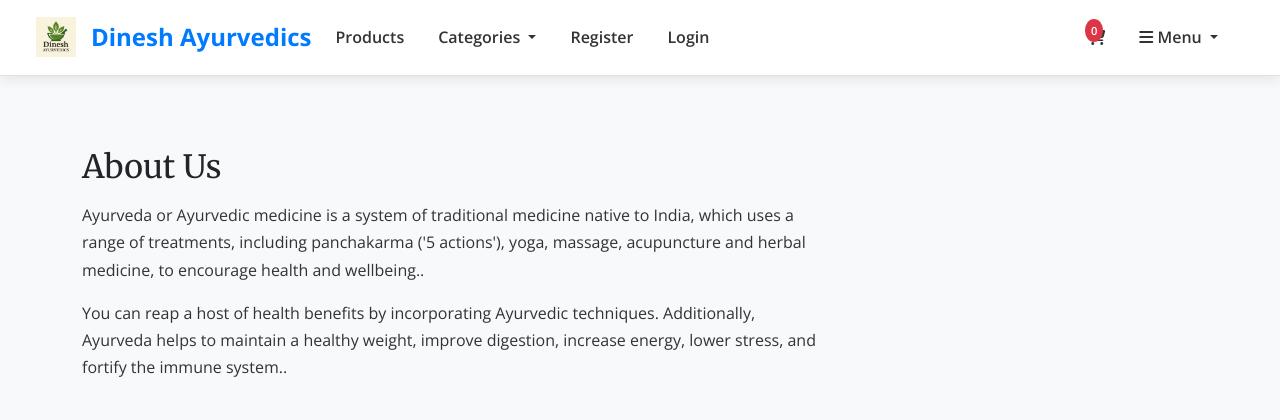
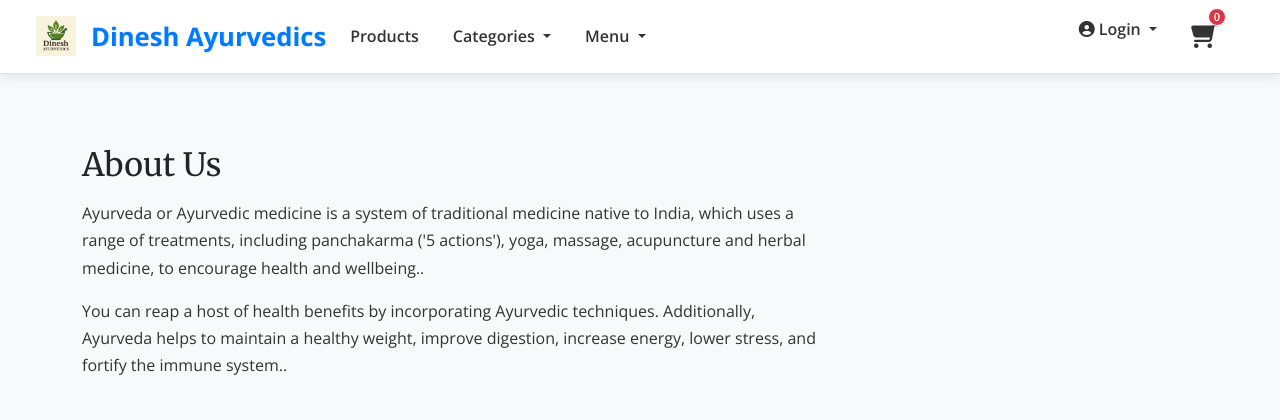
Before and after one commit to gouse-1725/marketing, a Django app: page /about/ in a window 1280 px wide. Shown: the top 420 px of the page. Run offline with Django 5.2, Linux system fonts and the light colour scheme; data that the repository does not hold is empty.

Commit message:
Added initial project files

```diff
--- a/core/templates/base.html
+++ b/core/templates/base.html
@@ -35,7 +35,7 @@
             background-color: #fff;
             border-bottom: 1px solid #dee2e6;
             box-shadow: 0 4px 12px rgba(0,0,0,0.08);
-            padding: 0.75rem 0;
+            padding: 0.5rem 0;
         }
         .navbar-brand img {
             height: 40px;
@@ -48,14 +48,15 @@
         }
         .navbar-brand span {
             font-weight: 700;
-            font-size: 1.5rem;
+            font-size: 1.6rem;
             color: #007bff;
+            text-shadow: 1px 1px 2px rgba(0,0,0,0.1);
         }
         .navbar-nav .nav-link {
             color: #333 !important;
             font-weight: 600;
             margin-right: 18px;
-            padding: 10px 18px;
+            padding: 8px 16px;
             border-radius: 50px;
             transition: all 0.3s ease;
         }
@@ -68,16 +69,23 @@
             box-shadow: 0 5px 20px rgba(0,0,0,0.1);
             border: none;
             padding: 10px 0;
+            animation: fadeIn 0.3s ease-in-out;
         }
         .navbar-nav .dropdown-item {
             color: #333;
             transition: all 0.3s ease;
             padding: 10px 20px;
+            display: flex;
+            align-items: center;
+            gap: 10px;
         }
         .navbar-nav .dropdown-item:hover {
             background-color: #f8f9fa;
             color: #007bff;
             padding-left: 25px;
+        }
+        .navbar-nav .dropdown-item .fas {
+            min-width: 20px;
         }
         @media (max-width: 991px) {
             .navbar-nav {
@@ -232,19 +240,54 @@
                 margin: 0 6px;
             }
         }
+        @keyframes fadeIn {
+            from { opacity: 0; }
+            to { opacity: 1; }
+        }
+
+        /* Enhanced Cart Symbol */
+        .cart-icon {
+            position: relative;
+            font-size: 1.5rem;
+            padding: 8px 16px;
+            color: #333 !important;
+            transition: all 0.3s ease;
+        }
+        .cart-icon:hover {
+            color: #fff !important;
+            background: linear-gradient(45deg, #ff9900, #ff6e40);
+        }
+        .cart-icon .fa-shopping-cart {
+            transform: scaleX(-1); /* Flip cart icon for a unique look */
+        }
         .cart-badge {
             position: absolute;
-            top: 5px;
-            right: 10px;
+            top: 0px;
+            right: 0px;
             font-size: 0.7rem;
-            padding: 2px 6px;
+            min-width: 18px;
+            height: 18px;
+            line-height: 16px;
+            text-align: center;
             border-radius: 50%;
             background-color: #dc3545;
             color: #fff;
+            border: 1px solid #fff;
+            box-shadow: 0 1px 3px rgba(0,0,0,0.1);
+            transition: transform 0.3s ease;
         }
-        @keyframes fadeIn {
-            from { opacity: 0; }
-            to { opacity: 1; }
+        .cart-icon:hover .cart-badge {
+            transform: scale(1.1);
+        }
+
+        .main-nav {
+            margin-right: auto;
+        }
+
+        @media (max-width: 991px) {
+            .search-container {
+                display: none;
+            }
         }
     </style>
 </head>
@@ -259,6 +302,7 @@
                 <span class="navbar-toggler-icon"></span>
             </button>
             <div class="collapse navbar-collapse" id="mainNavbar">
+
                 <ul class="navbar-nav main-nav mb-2 mb-lg-0">
                     <li class="nav-item"><a class="nav-link" href="{% url 'products' %}">Products</a></li>
                     <li class="nav-item dropdown">
@@ -272,17 +316,43 @@
                             {% endfor %}
                         </ul>
                     </li>
+                    <li class="nav-item dropdown">
+                        <a class="nav-link dropdown-toggle" href="#" id="menuDropdown" role="button" data-bs-toggle="dropdown" aria-expanded="false">
+                            Menu
+                        </a>
+                        <ul class="dropdown-menu" aria-labelledby="menuDropdown">
+                            <li><a class="dropdown-item" href="{% url 'about' %}"><i class="fas fa-info-circle"></i> About</a></li>
+                            <li><a class="dropdown-item" href="{% url 'contact' %}"><i class="fas fa-envelope"></i> Contact</a></li>
+                            <li><a class="dropdown-item" href="{% url 'products' %}"><i class="fas fa-box-open"></i> Products</a></li>
+                        </ul>
+                    </li>
+                </ul>
+
+                <ul class="navbar-nav mb-2 mb-lg-0 ms-auto">
                     {% if user.is_authenticated %}
-                        <li class="nav-item"><a class="nav-link" href="{% url 'recent_purchases' %}">Recent Purchases</a></li>
-                        <li class="nav-item"><a class="nav-link" href="{% url 'logout' %}">Logout</a></li>
+                        <li class="nav-item dropdown">
+                            <a class="nav-link dropdown-toggle" href="#" id="loginDropdown" role="button" data-bs-toggle="dropdown" aria-expanded="false">
+                                <i class="fas fa-user-circle"></i> Profile
+                            </a>
+                            <ul class="dropdown-menu dropdown-menu-end" aria-labelledby="loginDropdown">
+                                <li><a class="dropdown-item" href="{% url 'recent_purchases' %}"><i class="fas fa-history"></i> Recent Purchases</a></li>
+                                <li><hr class="dropdown-divider"></li>
+                                <li><a class="dropdown-item" href="{% url 'logout' %}"><i class="fas fa-sign-out-alt"></i> Logout</a></li>
+                            </ul>
+                        </li>
                     {% else %}
-                        <li class="nav-item"><a class="nav-link" href="{% url 'register' %}">Register</a></li>
-                        <li class="nav-item"><a class="nav-link" href="{% url 'login' %}">Login</a></li>
+                        <li class="nav-item dropdown">
+                            <a class="nav-link dropdown-toggle" href="#" id="loginDropdown" role="button" data-bs-toggle="dropdown" aria-expanded="false">
+                                <i class="fas fa-user-circle"></i> Login
+                            </a>
+                            <ul class="dropdown-menu dropdown-menu-end" aria-labelledby="loginDropdown">
+                                <li><a class="dropdown-item" href="{% url 'login' %}"><i class="fas fa-sign-in-alt"></i> Login</a></li>
+                                <li><a class="dropdown-item" href="{% url 'register' %}"><i class="fas fa-user-plus"></i> Register</a></li>
+                            </ul>
+                        </li>
                     {% endif %}
-                </ul>
-                <ul class="navbar-nav mb-2 mb-lg-0 ms-auto">
                     <li class="nav-item">
-                        <a class="nav-link" href="{% url 'cart' %}" style="position: relative;">
+                        <a class="nav-link cart-icon" href="{% url 'cart' %}" style="position: relative;">
                             <i class="fas fa-shopping-cart"></i>
                             {% if cart_count %}
                                 <span class="cart-badge">{{ cart_count }}</span>
@@ -290,16 +360,6 @@
                                 <span class="cart-badge">0</span>
                             {% endif %}
                         </a>
-                    </li>
-                    <li class="nav-item dropdown">
-                        <a class="nav-link dropdown-toggle" href="#" id="menuDropdown" role="button" data-bs-toggle="dropdown" aria-expanded="false">
-                            <i class="fas fa-bars"></i> Menu
-                        </a>
-                        <ul class="dropdown-menu dropdown-menu-end" aria-labelledby="menuDropdown">
-                            <li><a class="dropdown-item" href="{% url 'about' %}">About</a></li>
-                            <li><a class="dropdown-item" href="{% url 'contact' %}">Contact</a></li>
-                            <li><a class="dropdown-item" href="{% url 'products' %}">Products</a></li>
-                        </ul>
                     </li>
                 </ul>
             </div>
--- a/core/views.py
+++ b/core/views.py
@@ -57,7 +57,7 @@ def register(request):
             try:
                 user = form.save()
                 try:
-                    subject = 'Welcome to Swarna Sampadha!'
+                    subject = 'Welcome to Dinesh Ayurvedics!'
                     message = (
                         f"Dear {user.mobile_no},\n\n"
                         f"Welcome to Dinesh Ayurvedics!\n"
```
Also changed, not shown: core/templates/payment.html (line endings or trailing spaces).
